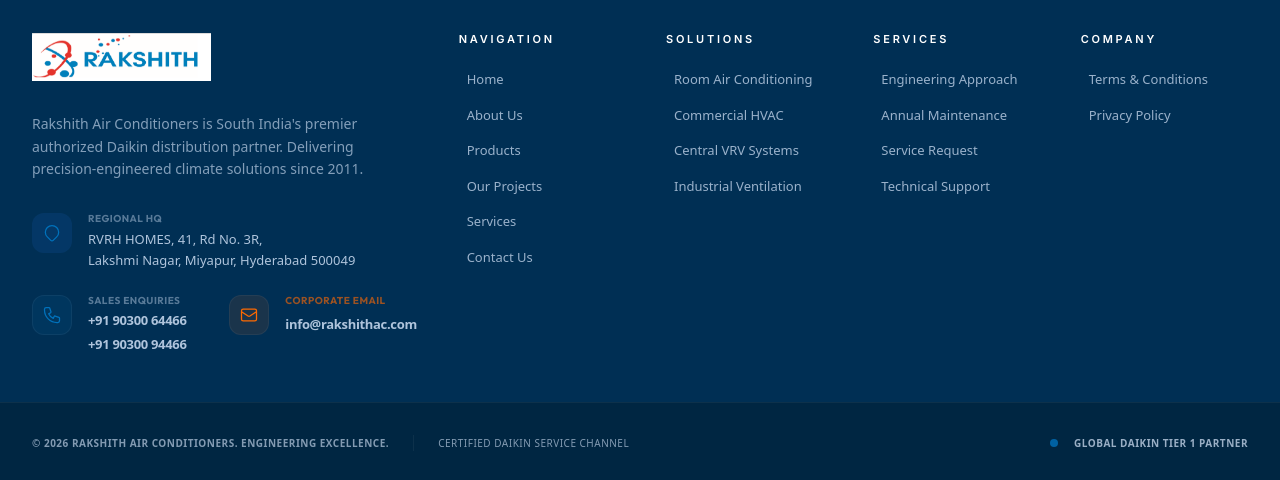
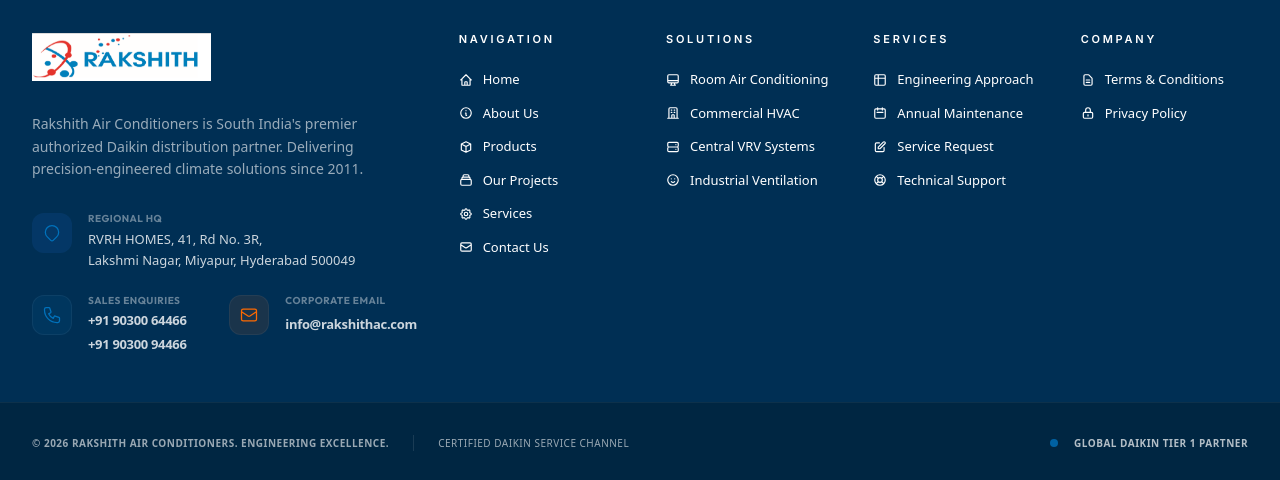
Before and after one commit to charankumardigitalraiz-max/rakshit-ai-conditioners-website, a React (Vite) app: page / in a window 1280 px wide. Shown: the part 4149-4629 px from the top of the page. Built offline with nearby package versions, Linux system fonts and the light colour scheme.

Commit message:
gallery name was changed

```diff
--- a/src/components/Footer.jsx
+++ b/src/components/Footer.jsx
@@ -1,30 +1,30 @@
 const footerLinks = {
   Navigation: [
-    { label: 'Home', href: '/' },
-    { label: 'About Us', href: '/about' },
-    { label: 'Products', href: '/store' },
-    { label: 'Our Projects', href: '/projects' },
-    { label: 'Services', href: '/services/approach' },
-    { label: 'Contact Us', href: '/contact' },
+    { label: 'Home', href: '/', icon: <svg className="w-3.5 h-3.5" fill="none" stroke="currentColor" viewBox="0 0 24 24"><path strokeLinecap="round" strokeLinejoin="round" strokeWidth={2} d="M3 12l2-2m0 0l7-7 7 7M5 10v10a1 1 0 001 1h3m10-11l2 2m-2-2v10a1 1 0 01-1 1h-3m-6 0a1 1 0 001-1v-4a1 1 0 011-1h2a1 1 0 011 1v4a1 1 0 001 1m-6 0h6" /></svg> },
+    { label: 'About Us', href: '/about', icon: <svg className="w-3.5 h-3.5" fill="none" stroke="currentColor" viewBox="0 0 24 24"><path strokeLinecap="round" strokeLinejoin="round" strokeWidth={2} d="M13 16h-1v-4h-1m1-4h.01M21 12a9 9 0 11-18 0 9 9 0 0118 0z" /></svg> },
+    { label: 'Products', href: '/store', icon: <svg className="w-3.5 h-3.5" fill="none" stroke="currentColor" viewBox="0 0 24 24"><path strokeLinecap="round" strokeLinejoin="round" strokeWidth={2} d="M20 7l-8-4-8 4m16 0l-8 4m8-4v10l-8 4m0-10L4 7m8 4v10M4 7v10l8 4" /></svg> },
+    { label: 'Our Projects', href: '/projects', icon: <svg className="w-3.5 h-3.5" fill="none" stroke="currentColor" viewBox="0 0 24 24"><path strokeLinecap="round" strokeLinejoin="round" strokeWidth={2} d="M19 11H5m14 0a2 2 0 012 2v6a2 2 0 01-2 2H5a2 2 0 01-2-2v-6a2 2 0 012-2m14 0V9a2 2 0 00-2-2M5 11V9a2 2 0 012-2m0 0V5a2 2 0 012-2h6a2 2 0 012 2v2M7 7h10" /></svg> },
+    { label: 'Services', href: '/services/approach', icon: <svg className="w-3.5 h-3.5" fill="none" stroke="currentColor" viewBox="0 0 24 24"><path strokeLinecap="round" strokeLinejoin="round" strokeWidth={2} d="M10.325 4.317c.426-1.756 2.924-1.756 3.35 0a1.724 1.724 0 002.573 1.066c1.543-.94 3.31.826 2.37 2.37a1.724 1.724 0 001.065 2.572c1.756.426 1.756 2.924 0 3.35a1.724 1.724 0 00-1.066 2.573c.94 1.543-.826 3.31-2.37 2.37a1.724 1.724 0 00-2.572 1.065c-.426 1.756-2.924 1.756-3.35 0a1.724 1.724 0 00-2.573-1.066c-1.543.94-3.31-.826-2.37-2.37a1.724 1.724 0 00-1.065-2.572c-1.756-.426-1.756-2.924 0-3.35a1.724 1.724 0 001.066-2.573c-.94-1.543.826-3.31 2.37-2.37.996.608 2.296.07 2.572-1.065z" /><path strokeLinecap="round" strokeLinejoin="round" strokeWidth={2} d="M15 12a3 3 0 11-6 0 3 3 0 016 0z" /></svg> },
+    { label: 'Contact Us', href: '/contact', icon: <svg className="w-3.5 h-3.5" fill="none" stroke="currentColor" viewBox="0 0 24 24"><path strokeLinecap="round" strokeLinejoin="round" strokeWidth={2} d="M3 8l7.89 5.26a2 2 0 002.22 0L21 8M5 19h14a2 2 0 002-2V7a2 2 0 00-2-2H5a2 2 0 00-2 2v10a2 2 0 002 2z" /></svg> },
   ],
   Solutions: [
-    { label: 'Room Air Conditioning', href: '/products/room-ac' },
-    { label: 'Commercial HVAC', href: '/products/commercial-ac' },
-    { label: 'Central VRV Systems', href: '/products/central-ac' },
-    { label: 'Industrial Ventilation', href: '/products/ventilation' },
+    { label: 'Room Air Conditioning', href: '/products/room-ac', icon: <svg className="w-3.5 h-3.5" fill="none" stroke="currentColor" viewBox="0 0 24 24"><path strokeLinecap="round" strokeLinejoin="round" strokeWidth={2} d="M9.75 17L9 20l-1 1h8l-1-1-.75-3M3 13h18M5 17h14a2 2 0 002-2V5a2 2 0 00-2-2H5a2 2 0 00-2 2v10a2 2 0 002 2z" /></svg> },
+    { label: 'Commercial HVAC', href: '/products/commercial-ac', icon: <svg className="w-3.5 h-3.5" fill="none" stroke="currentColor" viewBox="0 0 24 24"><path strokeLinecap="round" strokeLinejoin="round" strokeWidth={2} d="M19 21V5a2 2 0 00-2-2H7a2 2 0 00-2 2v16m14 0h2m-2 0h-5m-9 0H3m2 0h5M9 7h1m-1 4h1m4-4h1m-1 4h1m-5 10v-5a1 1 0 011-1h2a1 1 0 011 1v5m-4 0h4" /></svg> },
+    { label: 'Central VRV Systems', href: '/products/central-ac', icon: <svg className="w-3.5 h-3.5" fill="none" stroke="currentColor" viewBox="0 0 24 24"><path strokeLinecap="round" strokeLinejoin="round" strokeWidth={2} d="M5 12h14M5 12a2 2 0 01-2-2V6a2 2 0 012-2h14a2 2 0 012 2v4a2 2 0 01-2 2M5 12a2 2 0 00-2 2v4a2 2 0 002 2h14a2 2 0 002-2v-4a2 2 0 00-2-2m-2-4h.01M17 16h.01" /></svg> },
+    { label: 'Industrial Ventilation', href: '/products/ventilation', icon: <svg className="w-3.5 h-3.5" fill="none" stroke="currentColor" viewBox="0 0 24 24"><path strokeLinecap="round" strokeLinejoin="round" strokeWidth={2} d="M14.828 14.828a4 4 0 01-5.656 0M9 10h.01M15 10h.01M21 12a9 9 0 11-18 0 9 9 0 0118 0z" /></svg> },
   ],
   Services: [
-    { label: 'Engineering Approach', href: '/services/approach' },
-    { label: 'Annual Maintenance', href: '/services/amc' },
-    { label: 'Service Request', href: '/contact' },
-    { label: 'Technical Support', href: '/contact' },
+    { label: 'Engineering Approach', href: '/services/approach', icon: <svg className="w-3.5 h-3.5" fill="none" stroke="currentColor" viewBox="0 0 24 24"><path strokeLinecap="round" strokeLinejoin="round" strokeWidth={2} d="M9 3H5a2 2 0 00-2 2v4m6-6h10a2 2 0 012 2v4M9 3v18m0 0h10a2 2 0 002-2V9M9 21H5a2 2 0 01-2-2V9m0 0h18" /></svg> },
+    { label: 'Annual Maintenance', href: '/services/amc', icon: <svg className="w-3.5 h-3.5" fill="none" stroke="currentColor" viewBox="0 0 24 24"><path strokeLinecap="round" strokeLinejoin="round" strokeWidth={2} d="M8 7V3m8 4V3m-9 8h10M5 21h14a2 2 0 002-2V7a2 2 0 00-2-2H5a2 2 0 00-2 2v12a2 2 0 002 2z" /></svg> },
+    { label: 'Service Request', href: '/contact', icon: <svg className="w-3.5 h-3.5" fill="none" stroke="currentColor" viewBox="0 0 24 24"><path strokeLinecap="round" strokeLinejoin="round" strokeWidth={2} d="M11 5H6a2 2 0 00-2 2v11a2 2 0 002 2h11a2 2 0 002-2v-5m-1.414-9.414a2 2 0 112.828 2.828L11.828 15H9v-2.828l8.586-8.586z" /></svg> },
+    { label: 'Technical Support', href: '/contact', icon: <svg className="w-3.5 h-3.5" fill="none" stroke="currentColor" viewBox="0 0 24 24"><path strokeLinecap="round" strokeLinejoin="round" strokeWidth={2} d="M18.364 5.636l-3.536 3.536m0 5.656l3.536 3.536M9.172 9.172L5.636 5.636m3.536 9.192l-3.536 3.536M21 12a9 9 0 11-18 0 9 9 0 0118 0zm-5 0a4 4 0 11-8 0 4 4 0 018 0z" /></svg> },
   ],
   Company: [
-    // { label: 'Corporate Profile', href: '/about' },
-    { label: 'Terms & Conditions', href: '/terms' },
-    { label: 'Privacy Policy', href: '/privacy' },
+    { label: 'Terms & Conditions', href: '/terms', icon: <svg className="w-3.5 h-3.5" fill="none" stroke="currentColor" viewBox="0 0 24 24"><path strokeLinecap="round" strokeLinejoin="round" strokeWidth={2} d="M9 12h6m-6 4h6m2 5H7a2 2 0 01-2-2V5a2 2 0 012-2h5.586a1 1 0 01.707.293l5.414 5.414a1 1 0 01.293.707V19a2 2 0 01-2 2z" /></svg> },
+    { label: 'Privacy Policy', href: '/privacy', icon: <svg className="w-3.5 h-3.5" fill="none" stroke="currentColor" viewBox="0 0 24 24"><path strokeLinecap="round" strokeLinejoin="round" strokeWidth={2} d="M12 15v2m-6 4h12a2 2 0 002-2v-6a2 2 0 00-2-2H6a2 2 0 00-2 2v6a2 2 0 002 2zm10-10V7a4 4 0 00-8 0v4h8z" /></svg> },
   ],
 }
+
 
 export default function Footer() {
   return (
@@ -45,7 +45,7 @@ export default function Footer() {
               />
             </div>
 
-            <p className="text-blue-100/60 text-sm leading-relaxed mb-8 max-w-sm">
+            <p className="text-white/60 text-sm leading-relaxed mb-8 max-w-sm">
               Rakshith Air Conditioners is South India's premier authorized Daikin distribution partner. Delivering precision-engineered climate solutions since 2011.
             </p>
 
@@ -58,8 +58,8 @@ export default function Footer() {
                   </svg>
                 </div>
                 <div>
-                  <h4 className="text-[10px] font-bold text-blue-100/40 uppercase tracking-wider mb-1">Regional HQ</h4>
-                  <p className="text-blue-100/80 text-[13px] leading-relaxed">
+                  <h4 className="text-[10px] font-bold text-white/40 uppercase tracking-wider mb-1">Regional HQ</h4>
+                  <p className="text-white/80 text-[13px] leading-relaxed">
                     RVRH HOMES, 41, Rd No. 3R, <br />
                     Lakshmi Nagar, Miyapur, Hyderabad 500049
                   </p>
@@ -76,10 +76,10 @@ export default function Footer() {
                     </svg>
                   </div>
                   <div>
-                    <h4 className="text-[10px] font-bold text-blue-100/40 uppercase tracking-wider mb-1">Sales Enquiries</h4>
+                    <h4 className="text-[10px] font-bold text-white/40 uppercase tracking-wider mb-1">Sales Enquiries</h4>
                     <div className="flex flex-col gap-1">
-                      <a href="tel:+919030064466" className="text-blue-100/80 text-[13px] font-semibold hover:text-white transition-colors tracking-tight">+91 90300 64466</a>
-                      <a href="tel:+919030094466" className="text-blue-100/80 text-[13px] font-semibold hover:text-white transition-colors tracking-tight">+91 90300 94466</a>
+                      <a href="tel:+919030064466" className="text-white/80 text-[13px] font-semibold hover:text-white transition-colors tracking-tight">+91 90300 64466</a>
+                      <a href="tel:+919030094466" className="text-white/80 text-[13px] font-semibold hover:text-white transition-colors tracking-tight">+91 90300 94466</a>
                     </div>
                   </div>
                 </div>
@@ -107,8 +107,8 @@ export default function Footer() {
                     </svg>
                   </div>
                   <div>
-                    <h4 className="text-[10px] font-bold text-orange-500/60 uppercase tracking-wider mb-1">Corporate Email</h4>
-                    <a href="mailto:info@rakshithac.com" className="text-blue-100/80 text-[13px] font-semibold hover:text-white transition-colors tracking-tight">info@rakshithac.com</a>
+                    <h4 className="text-[10px] font-bold text-white/40 uppercase tracking-wider mb-1">Corporate Email</h4>
+                    <a href="mailto:info@rakshithac.com" className="text-white/80 text-[13px] font-semibold hover:text-white transition-colors tracking-tight">info@rakshithac.com</a>
                   </div>
                 </div>
               </div>
@@ -122,14 +122,16 @@ export default function Footer() {
                 <h3 className="text-white font-bold text-[11px] uppercase tracking-[0.25em] mb-6" style={{ fontFamily: 'Inter, sans-serif' }}>
                   {title}
                 </h3>
-                <ul className="space-y-4">
+                <ul className="space-y-3.5">
                   {links.map((link) => (
                     <li key={link.label}>
                       <a
                         href={link.href}
-                        className="text-blue-100/70 text-[13px] hover:text-[#0072bc] transition-all flex items-center gap-2 group"
+                        className="text-white text-[13px] hover:text-white transition-all flex items-center gap-2.5 group"
                       >
-                        <span className="w-0 h-px bg-[#0072bc] transition-all group-hover:w-3"></span>
+                        <span className="text-white group-hover:text-[#0072bc] transition-colors flex-shrink-0">
+                          {link.icon}
+                        </span>
                         {link.label}
                       </a>
                     </li>
@@ -145,14 +147,14 @@ export default function Footer() {
       <div className="border-t border-white/5 bg-[#002642]">
         <div className="max-w-7xl mx-auto px-5 sm:px-8 py-8 flex flex-col md:flex-row items-center justify-between gap-6">
           <div className="flex flex-col md:flex-row items-center gap-6">
-            <p className="text-blue-100/60 text-[10px] font-bold uppercase tracking-wider">
+            <p className="text-white/60 text-[10px] font-bold uppercase tracking-wider">
               © {new Date().getFullYear()} Rakshith Air Conditioners. Engineering Excellence.
             </p>
-            <div className="hidden md:block w-px h-4 bg-white/5"></div>
-            <p className="text-blue-100/60 text-[10px] uppercase tracking-wider">Certified Daikin Service Channel</p>
+            <div className="hidden md:block w-px h-4 bg-white/10"></div>
+            <p className="text-white/60 text-[10px] uppercase tracking-wider">Certified Daikin Service Channel</p>
           </div>
 
-          <div className="flex items-center gap-4 text-[10px] font-bold text-blue-100/70 uppercase tracking-wider">
+          <div className="flex items-center gap-4 text-[10px] font-bold text-white/70 uppercase tracking-wider">
             <span className="w-2 h-2 bg-[#0072bc] rounded-full animate-pulse"></span>
             Global Daikin Tier 1 Partner
           </div>
--- a/src/components/Home/Gallery.jsx
+++ b/src/components/Home/Gallery.jsx
@@ -23,7 +23,7 @@ export default function Gallery() {
               <span className="text-[#0072bc] text-[10px] font-bold uppercase tracking-wider" style={{ fontFamily: 'Inter, sans-serif' }}>Our Work</span>
             </div>
             <h2 className="text-3xl lg:text-5xl font-bold text-gray-900 mb-4 tracking-tight leading-tight" style={{ fontFamily: 'Outfit, sans-serif' }}>
-              Gallery
+              Success Highlights
             </h2>
             <p className="text-gray-500 text-sm leading-relaxed">
               A visual showcase of our precision-engineered HVAC installations across industrial, commercial, and residential spaces.
--- a/src/pages/Home.jsx
+++ b/src/pages/Home.jsx
@@ -28,7 +28,7 @@ const Home = () => {
             {/* <SectionTransition delay={0.2}>
                 <TrustedPartners />
             </SectionTransition> */}
-                        <SectionTransition delay={0.1}>
+            <SectionTransition delay={0.1}>
                 <Achievements />
             </SectionTransition>
             <SectionTransition delay={0.1}>
```
